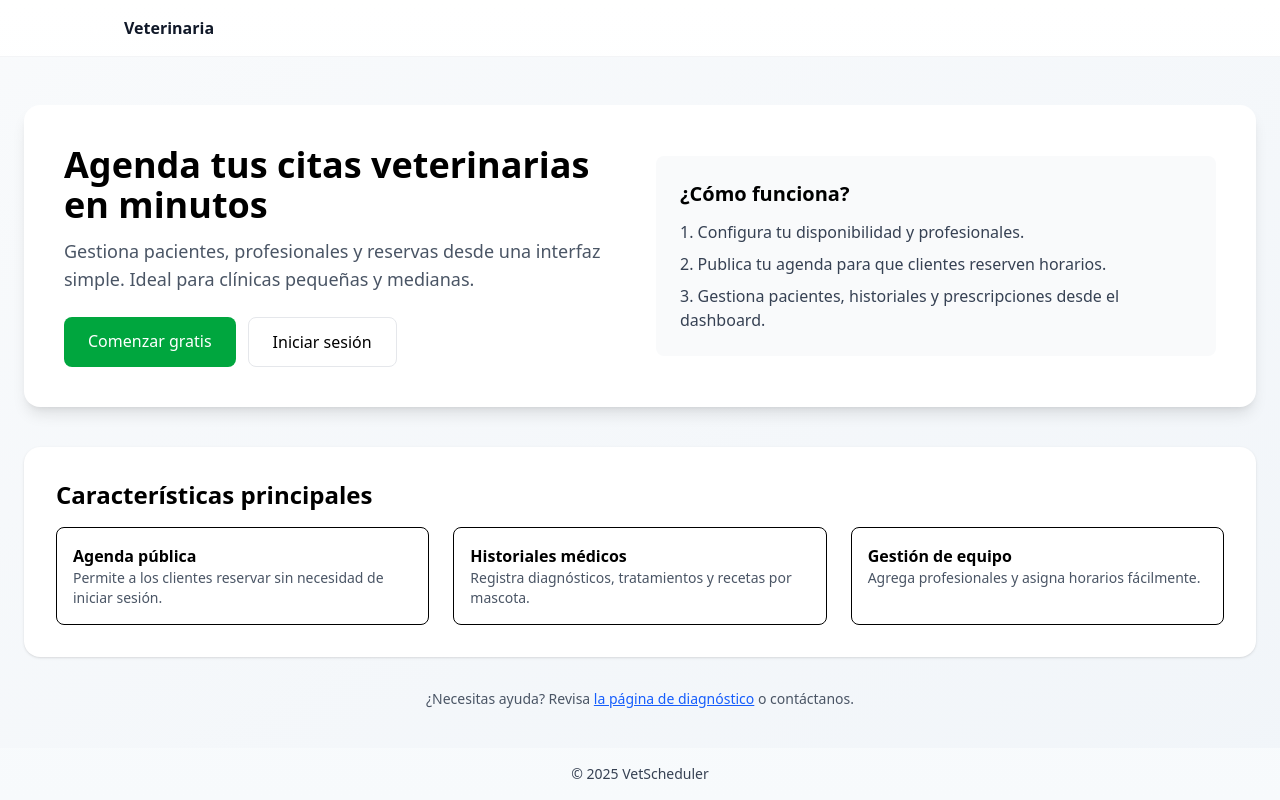
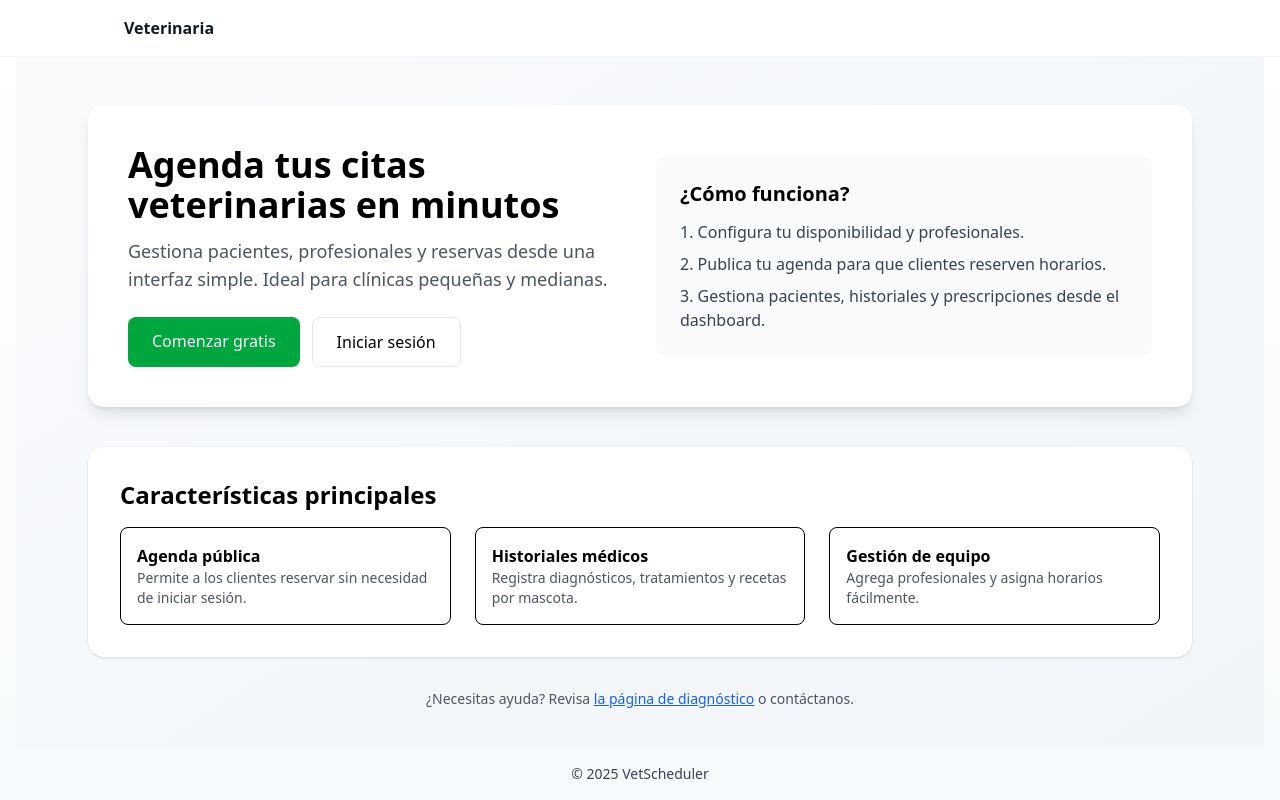
Before and after one commit to PulpFictionApps/Veterinaria, a Next.js app in the folder frontend/: page / in a window 1280 px wide. Built offline with nearby package versions, Linux system fonts and the light colour scheme.

Commit message:
implementaciones

```diff
--- a/frontend/src/app/globals.css
+++ b/frontend/src/app/globals.css
@@ -70,34 +70,20 @@ body {
 /* Dashboard-specific container: center content and allow inner max-w-* elements to expand
    This lets pages that used e.g. `max-w-4xl` inside the dashboard take the full
    available admin width while keeping inner card styling. */
-.dashboard-content {
+.site-center {
   width: 100%;
-}
-
-.dashboard-center {
-  width: 100%;
-  max-width: 1400px; /* tuned for dashboard content */
+  max-width: 1400px; /* uniform max width for all routes */
   margin-left: auto;
   margin-right: auto;
   padding-left: 1rem;
   padding-right: 1rem;
 }
 
-/* Override common max-w utilities for elements inside the dashboard so they
-   stretch to the dashboard center container. Use :where to list common sizes. */
-
-/* Make pages full-width: inside the main content area, expand common max-width
-   utility containers so routes fill the available horizontal space. This
-   intentionally targets elements inside `main` to preserve header/footer sizing. */
-main :where(.max-w-6xl, .max-w-4xl, .max-w-3xl, .max-w-2xl, .max-w-xl, .max-w-lg, .max-w-md, .max-w-full) {
-  max-width: 100% !important;
-  width: 100% !important;
-}
-
-/* Keep the dashboard-specific center rules (can be smaller than full-width if desired) */
-.dashboard-content :where(.max-w-6xl, .max-w-4xl, .max-w-3xl, .max-w-2xl, .max-w-xl, .max-w-lg, .max-w-md) {
-  max-width: 100% !important;
-  width: 100% !important;
+/* Helper for pages that should remain narrow */
+.narrow {
+  max-width: 800px !important;
+  margin-left: auto;
+  margin-right: auto;
 }
 
 
--- a/frontend/src/app/layout.tsx
+++ b/frontend/src/app/layout.tsx
@@ -13,7 +13,9 @@ export default function RootLayout({ children }: { children: React.ReactNode })
             <Header />
             <main className="flex-1 w-full mx-auto px-0 py-0 min-h-0 overflow-auto">
               <div className="w-full h-full flex min-h-0">
-                {children}
+                <div className="site-center w-full">
+                  {children}
+                </div>
               </div>
             </main>
             <Footer />
```
